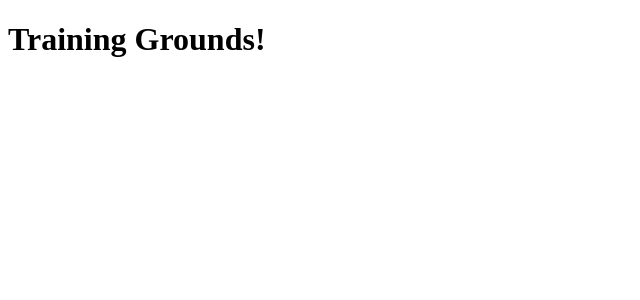
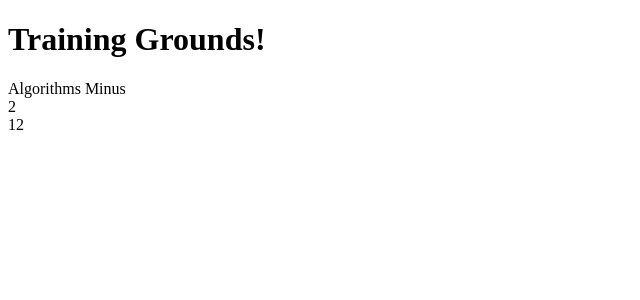
Before and after one commit to firzen92/daily-ng, an Angular app in the folder ng-ground/: page /algorithms_minus in a window 1280 px wide. Before the commit this address led to /. Shown: the top 300 px of the page, without its empty margins (0-640 px from the left). Built offline with nearby package versions, Linux system fonts and the light colour scheme.

Commit message:
updated the algo
algo update

```diff
--- a/ng-ground/src/app/app-routing.module.ts
+++ b/ng-ground/src/app/app-routing.module.ts
@@ -1,5 +1,6 @@
 import { NgModule } from '@angular/core';
 import { Routes, RouterModule } from '@angular/router';
+import { AlgorithmsMinusComponent } from './components/algorithms-minus/algorithms-minus.component';
 import { AlgorithmsZeroComponent } from './components/algorithms-zero/algorithms-zero.component';
 import { AlgorithmsComponent } from './components/algorithms/algorithms.component';
 
@@ -7,6 +8,7 @@ import { AlgorithmsComponent } from './components/algorithms/algorithms.componen
 const routes: Routes = [
   { path: 'algorithms', component: AlgorithmsComponent},
   { path: 'algorithms_zero', component: AlgorithmsZeroComponent},
+  { path: 'algorithms_minus', component: AlgorithmsMinusComponent},
 ];
 
 @NgModule({
--- a/ng-ground/src/app/app.module.ts
+++ b/ng-ground/src/app/app.module.ts
@@ -5,12 +5,14 @@ import { AppRoutingModule } from './app-routing.module';
 import { AppComponent } from './app.component';
 import { AlgorithmsComponent } from './components/algorithms/algorithms.component';
 import { AlgorithmsZeroComponent } from './components/algorithms-zero/algorithms-zero.component';
+import { AlgorithmsMinusComponent } from './components/algorithms-minus/algorithms-minus.component';
 
 @NgModule({
   declarations: [
     AppComponent,
     AlgorithmsComponent,
-    AlgorithmsZeroComponent
+    AlgorithmsZeroComponent,
+    AlgorithmsMinusComponent
   ],
   imports: [
     BrowserModule,
--- /dev/null
+++ b/ng-ground/src/app/components/algorithms-minus/algorithms-minus.component.html
@@ -0,0 +1,10 @@
+Algorithms Minus
+
+<div>
+  {{ reqAns1 }}
+</div>
+
+
+<div>
+  {{ reqAns2 }}
+</div>
--- /dev/null
+++ b/ng-ground/src/app/components/algorithms-minus/algorithms-minus.component.ts
@@ -0,0 +1,60 @@
+import { Component, OnInit } from "@angular/core";
+
+@Component({
+  selector: "app-algorithms-minus",
+  templateUrl: "./algorithms-minus.component.html",
+  styleUrls: ["./algorithms-minus.component.scss"],
+})
+export class AlgorithmsMinusComponent implements OnInit {
+  reqAns1: any;
+  reqAns2: any;
+  reqAns3: any;
+
+  constructor() {}
+
+  ngOnInit(): void {
+    this.reqAns1 = this.solution1([0,0,0,1,0,0,1,1])
+    this.reqAns2 = this.solution1([1,1,0,0,1,0])
+
+    this.reqAns1 = this.solution2("abccbd", [0, 1, 2, 3, 4, 5]);
+    this.reqAns2 = this.solution2("aaaa", [3, 4, 5, 6]);
+  }
+
+  solution2(S, C) {
+    // write your code in JavaScript (Node.js 8.9.4)
+    let prev = S[0];
+    let totalCost = 0;
+
+    for (let i = 1; i < S.length; i++) {
+      if (prev == S[i]) {
+        if (C[i] < C[i - 1]) {
+          totalCost = totalCost + C[i];
+        } else {
+          totalCost = totalCost + C[i - 1];
+        }
+      }
+      prev = S[i];
+    }
+
+    return totalCost;
+  }
+
+  solution1(A) {
+    let count = 0;
+    let n = A.length;
+    let prev = A[0];
+
+    for(let i=1; i<n; i++) {
+      if(prev == A[i]) {
+        count++;
+        if(i !== 1) {
+          A[i] = A[i]==1?0:1;
+        }
+        prev = A[i];
+      } else {
+        prev = A[i];
+      }
+    }
+    return count;
+  }
+}
```
Also changed, not shown: ng-ground/src/app/components/algorithms-minus/algorithms-minus.component.scss (added).
